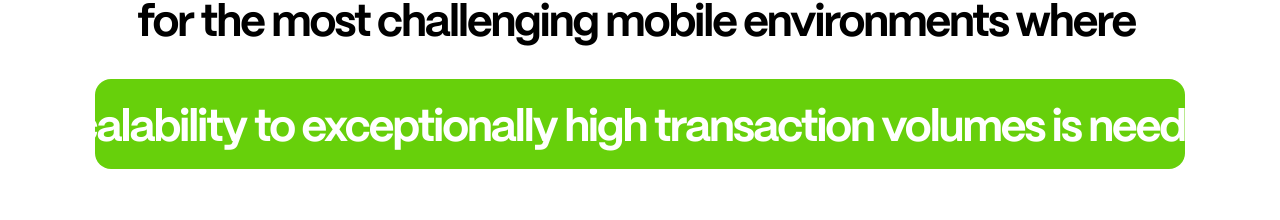
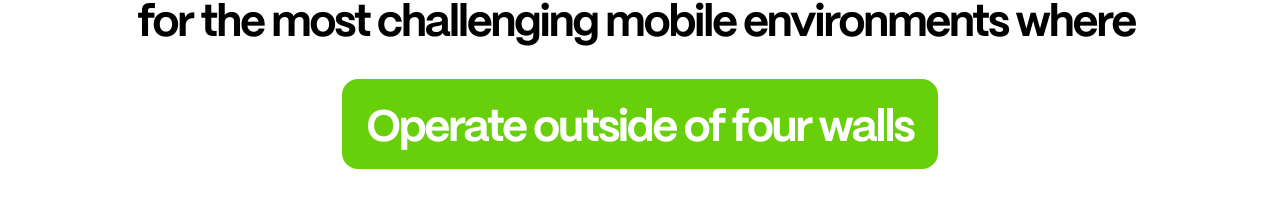
Before and after one commit to kainatkiranrashid2/acceptify, a React (Vite) app: page / in a window 1280 px wide. Shown: the part 3117-3337 px from the top of the page. Built offline with nearby package versions, Linux system fonts and the light colour scheme.

Commit message:
acceptify deploy

```diff
--- a/src/components/OurIndustries/OurIndustries.jsx
+++ b/src/components/OurIndustries/OurIndustries.jsx
@@ -9,7 +9,7 @@ const OurIndustries = () => {
 
   const textOptions = [
     "Transaction speed matters",
-    "Scalability to exceptionally high transaction volumes is needed",
+    "Operate outside of four walls",
     "Connectivity is not guaranteed",
   ];
 
```
